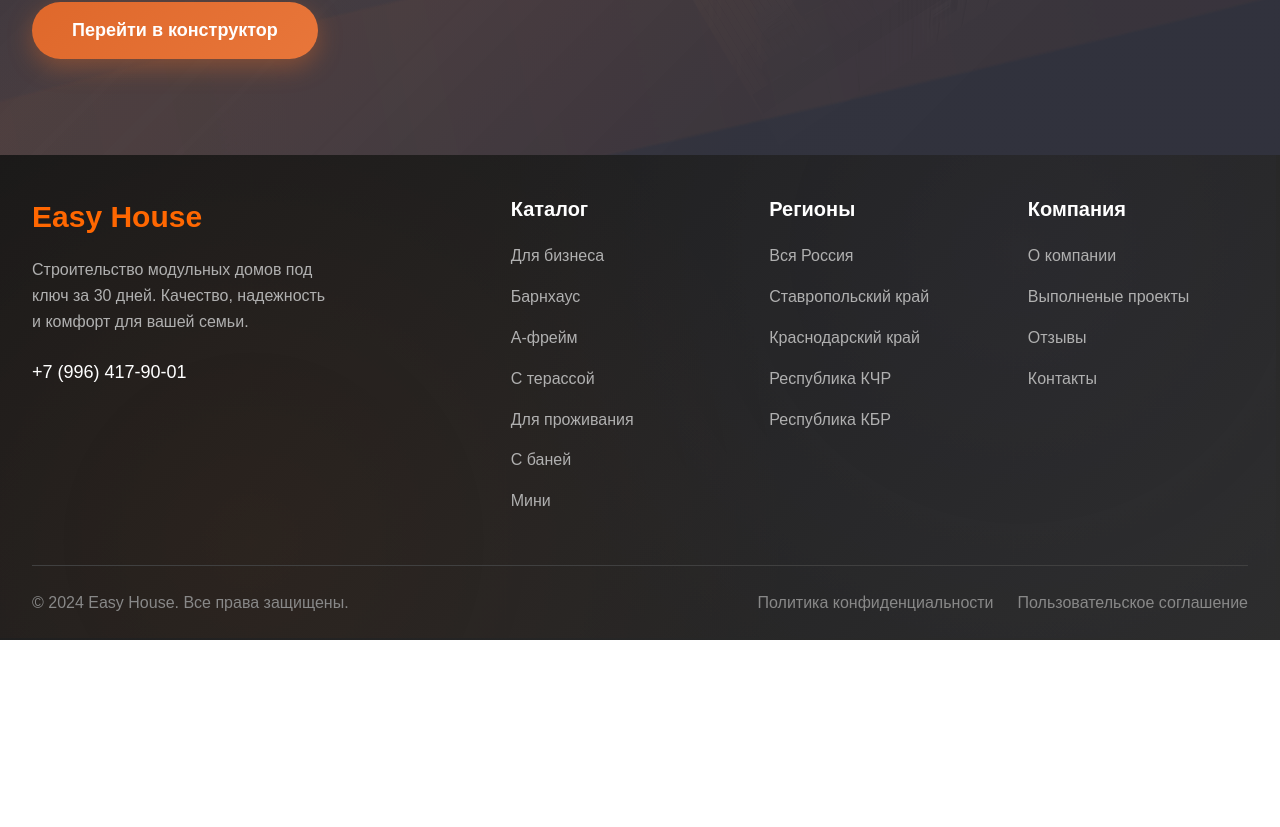
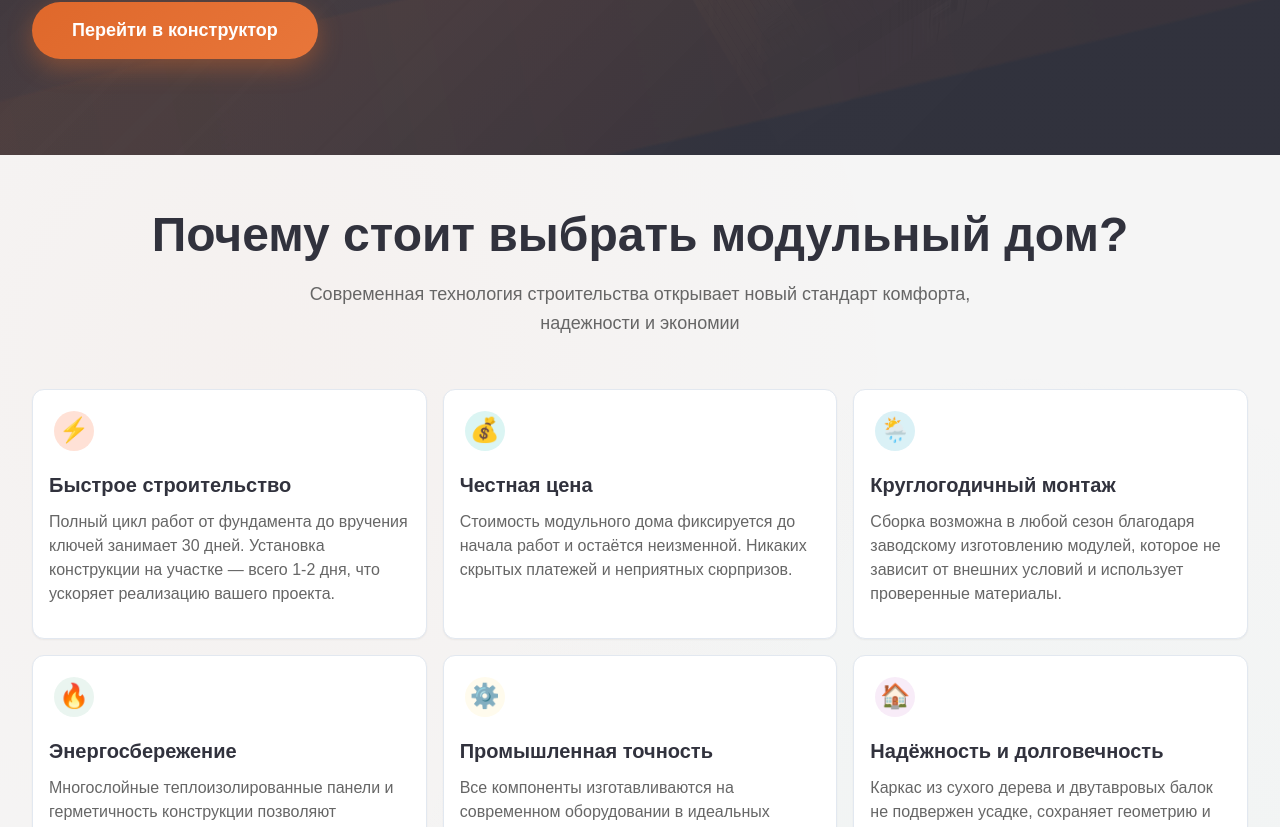
Before and after one commit to litvinenko88/Easy-House, a Next.js app: page /stavropolskiy-kray in a window 1280 px wide. Shown: the part 7693-8520 px from the top of the page. Before the commit the page ends 8333 px from the top, so only its background shows below. Built offline with nearby package versions, Linux system fonts and the light colour scheme.

Commit message:
добавил блок

```diff
--- a/src/components/WhyChooseUs/WhyChooseUs.js
+++ b/src/components/WhyChooseUs/WhyChooseUs.js
@@ -2,7 +2,7 @@ import { useState, useEffect, useRef } from "react";
 import styles from "./WhyChooseUs.module.css";
 import ContactForm from '../ContactForm';
 
-const WhyChooseUs = () => {
+const WhyChooseUs = ({ title, subtitle, advantages: customAdvantages, ctaTitle, ctaText }) => {
   const [visibleItems, setVisibleItems] = useState(new Set());
   const [isContactFormOpen, setIsContactFormOpen] = useState(false);
   const sectionRef = useRef(null);
@@ -96,15 +96,14 @@ const WhyChooseUs = () => {
     <section className={styles.section} ref={sectionRef}>
       <div className={styles.container}>
         <div className={styles.header}>
-          <h2 className={styles.title}>Причины выбрать модульный дом</h2>
+          <h2 className={styles.title}>{title || "Причины выбрать модульный дом"}</h2>
           <p className={styles.subtitle}>
-            Технология производства модульных домов - это принципиально новый
-            уровень комфорта, надежности и экономии
+            {subtitle || "Технология производства модульных домов - это принципиально новый уровень комфорта, надежности и экономии"}
           </p>
         </div>
 
         <div className={styles.advantagesGrid}>
-          {advantages.map((advantage, index) => (
+          {(customAdvantages || advantages).map((advantage, index) => (
             <div
               key={advantage.id}
               ref={(el) => (itemsRef.current[index] = el)}
@@ -132,9 +131,9 @@ const WhyChooseUs = () => {
 
         <div className={styles.footer}>
           <div className={styles.ctaSection}>
-            <h3 className={styles.ctaTitle}>Готовы начать строительство?</h3>
+            <h3 className={styles.ctaTitle}>{ctaTitle || "Готовы начать строительство?"}</h3>
             <p className={styles.ctaText}>
-              Получите персональный расчет стоимости вашего модульного дома
+              {ctaText || "Получите персональный расчет стоимости вашего модульного дома"}
             </p>
             <button
               className={styles.ctaButton}
--- a/src/pages/stavropolskiy-kray.js
+++ b/src/pages/stavropolskiy-kray.js
@@ -204,6 +204,56 @@ export default function StavropolskiyKray() {
         description="Всего за несколько минут — получите готовый 3D-тур по вашему будущему дому. Мгновенно отправьте проект и узнайте точную стоимость."
         onConstructorOpen={() => window.location.href = '/konstruktor'}
       />
+      <WhyChooseUs
+        title="Почему стоит выбрать модульный дом?"
+        subtitle="Современная технология строительства открывает новый стандарт комфорта, надежности и экономии"
+        advantages={[
+          {
+            id: 1,
+            title: "Быстрое строительство",
+            description: "Полный цикл работ от фундамента до вручения ключей занимает 30 дней. Установка конструкции на участке — всего 1-2 дня, что ускоряет реализацию вашего проекта.",
+            icon: "⚡",
+            color: "#FF6B35"
+          },
+          {
+            id: 2,
+            title: "Честная цена",
+            description: "Стоимость модульного дома фиксируется до начала работ и остаётся неизменной. Никаких скрытых платежей и неприятных сюрпризов.",
+            icon: "💰",
+            color: "#4ECDC4"
+          },
+          {
+            id: 3,
+            title: "Круглогодичный монтаж",
+            description: "Сборка возможна в любой сезон благодаря заводскому изготовлению модулей, которое не зависит от внешних условий и использует проверенные материалы.",
+            icon: "🌦️",
+            color: "#45B7D1"
+          },
+          {
+            id: 4,
+            title: "Энергосбережение",
+            description: "Многослойные теплоизолированные панели и герметичность конструкции позволяют экономить до 50% на обогреве зимой и охлаждении летом. Все затраты на отопление прогнозируемы.",
+            icon: "🔥",
+            color: "#96CEB4"
+          },
+          {
+            id: 5,
+            title: "Промышленная точность",
+            description: "Все компоненты изготавливаются на современном оборудовании в идеальных условиях, что минимизирует ошибки и влияние человеческого фактора.",
+            icon: "⚙️",
+            color: "#FFEAA7"
+          },
+          {
+            id: 6,
+            title: "Надёжность и долговечность",
+            description: "Каркас из сухого дерева и двутавровых балок не подвержен усадке, сохраняет геометрию и служит годами. Модульные дома для постоянного проживания не уступают капитальным постройкам.",
+            icon: "🏠",
+            color: "#DDA0DD"
+          }
+        ]}
+        ctaTitle="Готовы к реализации проекта?"
+        ctaText="Рассчитайте индивидуальную стоимость вашего модульного дома"
+      />
     </Layout>
   );
 }
```
Also changed, not shown: src/components/WhyChooseUs/WhyChooseUs.d.ts (added, +20 -0 lines).
